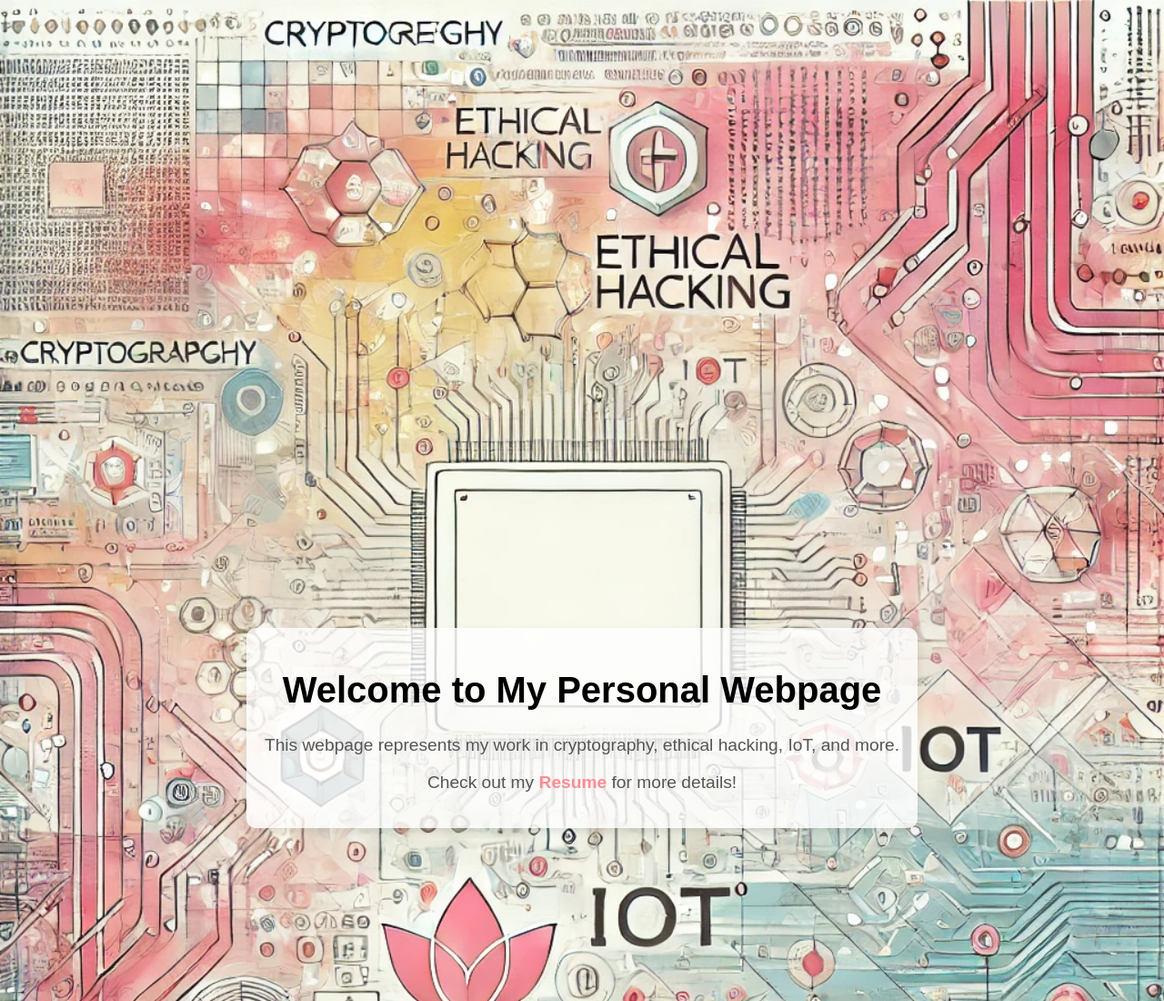
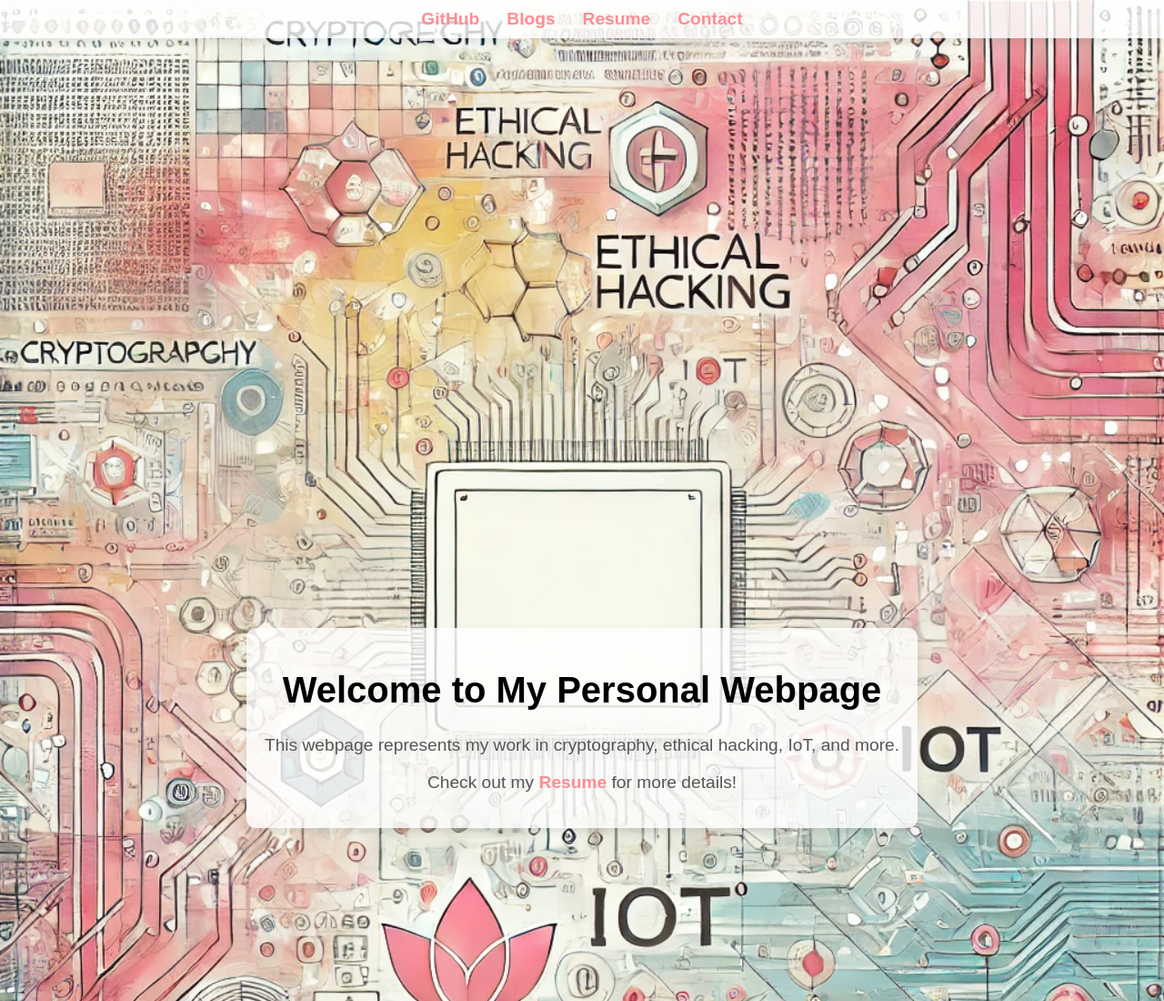
Before and after one commit to arjun757/PortfolioWebsite, a plain HTML site: page index.html in a window 1280 px wide. Shown: the top 1100 px of the page at 91% size. Drawn offline with Linux system fonts and the light colour scheme.

Commit message:
Add files via upload

```diff
--- a/index.html
+++ b/index.html
@@ -19,6 +19,31 @@
             display: flex;
             justify-content: center;
             align-items: center;
+        }
+
+        .navbar {
+            position: fixed;
+            top: 0;
+            width: 100%;
+            background-color: rgba(255, 255, 255, 0.8);
+            box-shadow: 0px 4px 10px rgba(0, 0, 0, 0.1);
+            display: flex;
+            justify-content: center;
+            padding: 10px 0;
+            z-index: 1000;
+        }
+
+        .navbar a {
+            margin: 0 15px;
+            text-decoration: none;
+            color: #FF8C94; /* Flamingo pink tone */
+            font-size: 1.2rem;
+            font-weight: bold;
+            transition: color 0.3s ease;
+        }
+
+        .navbar a:hover {
+            color: #555;
         }
 
         .content {
@@ -52,6 +77,14 @@
     </style>
 </head>
 <body>
+
+    <div class="navbar">
+        <a href="https://github.com/" target="_blank">GitHub</a>
+        <a href="/blogs.html" target="_self">Blogs</a>
+        <a href="./Resume (21-09-2024).pdf" target="_blank">Resume</a>
+        <a href="/contact.html" target="_self">Contact</a>
+    </div>
+
     <div class="content">
         <h1>Welcome to My Personal Webpage</h1>
         <p>This webpage represents my work in cryptography, ethical hacking, IoT, and more.</p>
```
